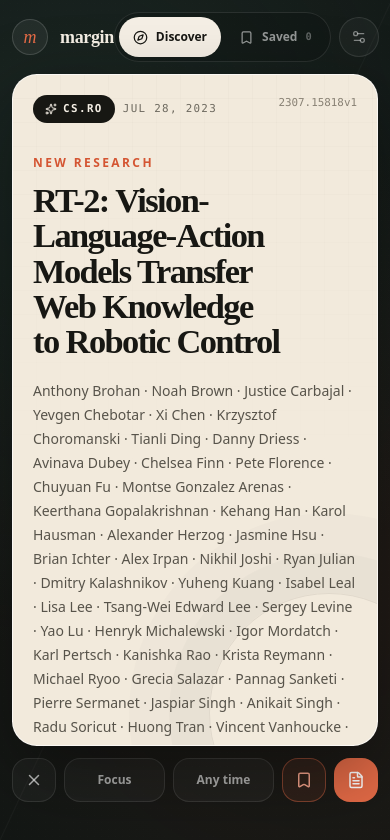
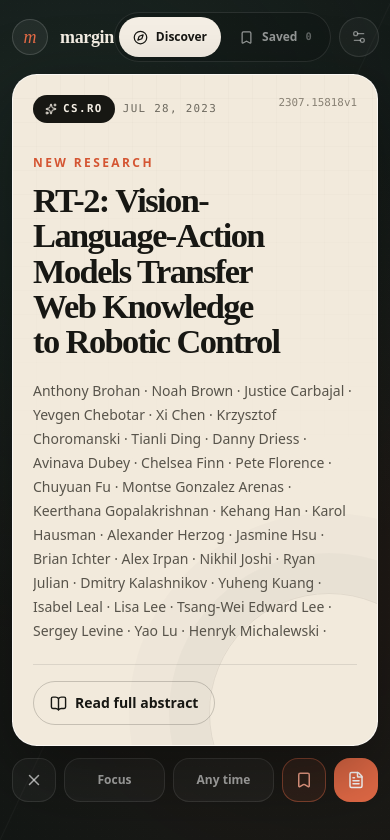
Before and after one commit to Hetul3/research-paper-tinder, a Next.js app: page / in a window 390 px wide. Shown: the top 840 px of the page. Built offline with nearby package versions, Linux system fonts and the light colour scheme.

Commit message:
fix: make expanded abstracts scrollable and swipeable

```diff
--- a/src/components/paper-card.tsx
+++ b/src/components/paper-card.tsx
@@ -46,7 +46,6 @@ export function PaperCard({ paper, onDecision, onRightSwipe }: PaperCardProps) {
   const excerpt = useMemo(() => abstractExcerpt(paper.abstract), [paper.abstract]);
 
   function handlePointerDown(event: PointerEvent<HTMLElement>) {
-    if (expanded) return;
     if ((event.target as HTMLElement).closest("button, a")) return;
     startX.current = event.clientX;
     dragXRef.current = 0;
@@ -55,7 +54,7 @@ export function PaperCard({ paper, onDecision, onRightSwipe }: PaperCardProps) {
   }
 
   function handlePointerMove(event: PointerEvent<HTMLElement>) {
-    if (startX.current === null || expanded) return;
+    if (startX.current === null) return;
     const nextDragX = event.clientX - startX.current;
     dragXRef.current = nextDragX;
     setDragX(nextDragX);
@@ -87,7 +86,7 @@ export function PaperCard({ paper, onDecision, onRightSwipe }: PaperCardProps) {
       style={{
         transform: `translateX(${dragX}px) rotate(${dragX / 28}deg)`,
         transition: dragging ? "none" : "transform 220ms ease",
-        touchAction: expanded ? "auto" : "pan-y",
+        touchAction: "pan-y",
       }}
     >
       <div aria-hidden="true" className="paper-grid absolute inset-0 -z-10 opacity-40" />
@@ -124,7 +123,7 @@ export function PaperCard({ paper, onDecision, onRightSwipe }: PaperCardProps) {
         </span>
       </header>
 
-      <div className="mt-8 flex-1">
+      <div className="mt-8 min-h-0 flex-1 overflow-y-auto overscroll-contain pr-1">
         <p className="mb-3 text-xs font-semibold uppercase tracking-[0.2em] text-[#d45532]">
           New research
         </p>
@@ -166,7 +165,7 @@ export function PaperCard({ paper, onDecision, onRightSwipe }: PaperCardProps) {
         ) : null}
       </div>
 
-      <footer className="mt-6 flex items-end justify-between gap-4">
+      <footer className="mt-4 flex shrink-0 items-end justify-between gap-4 border-t border-[#171713]/10 pt-4 sm:mt-6 sm:border-0 sm:pt-0">
         <button
           aria-expanded={expanded}
           className="inline-flex min-h-11 items-center gap-2 rounded-full border border-[#171713]/20 px-4 py-2 text-sm font-semibold transition hover:bg-[#171713]/5 focus-visible:outline-2 focus-visible:outline-offset-2 focus-visible:outline-[#171713]"
```
Also changed, not shown: 1 other file (tests, documents, lock files or other folders).
